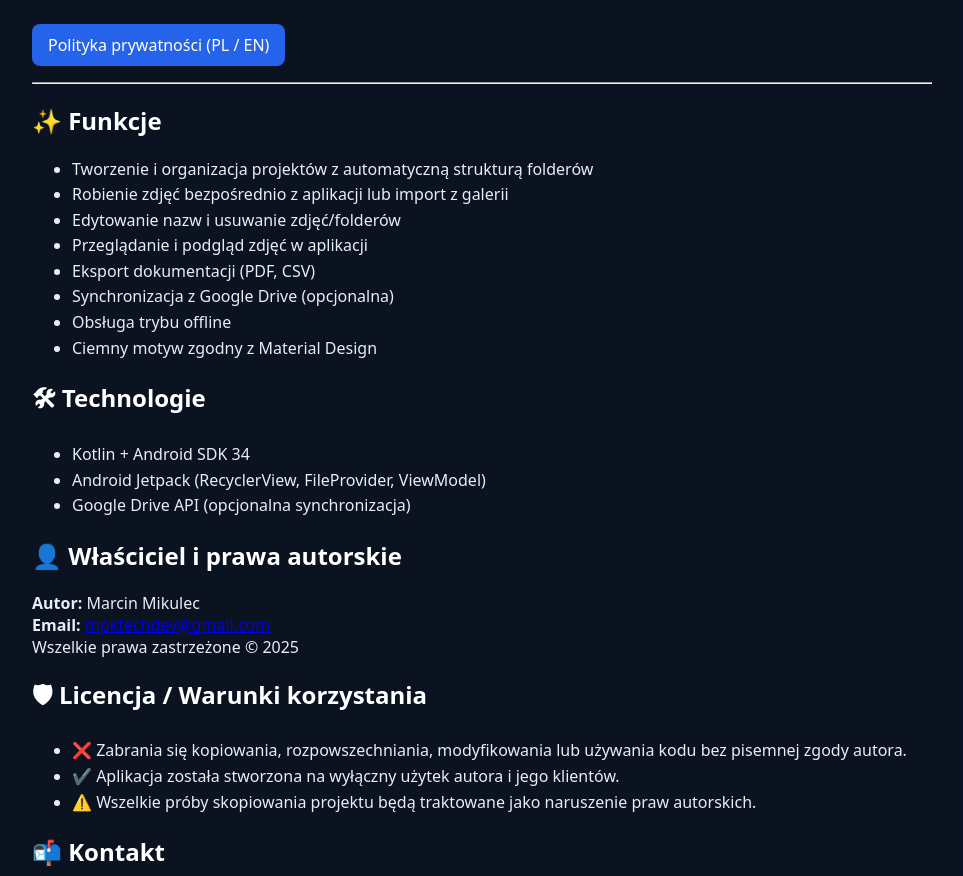
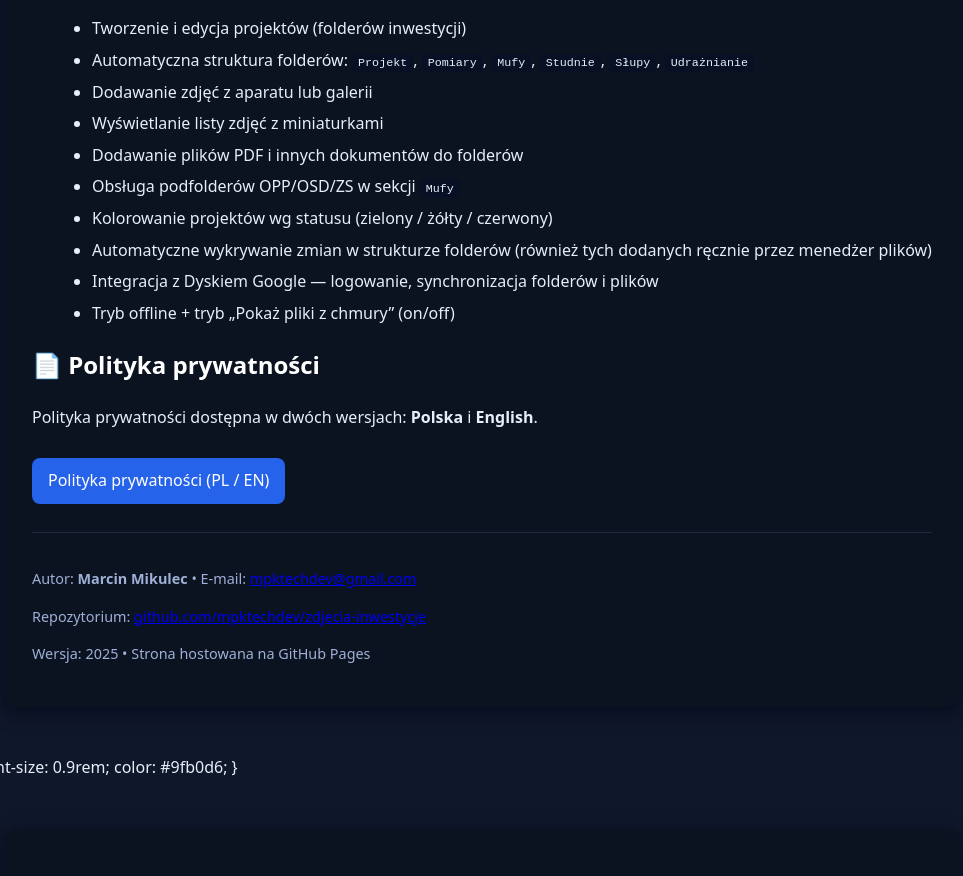
Before and after one commit to MPKtechdev/Zdj-cia-Inwestycje-, a plain HTML site: page index.html in a window 1280 px wide. Shown: the part 283-1159 px from the top of the page, without its empty margins (158-1121 px from the left). Drawn offline with Linux system fonts and the light colour scheme.

Commit message:
Update index.html

```diff
--- a/index.html
+++ b/index.html
@@ -3,8 +3,9 @@
 <head>
   <meta charset="utf-8">
   <meta name="viewport" content="width=device-width,initial-scale=1">
-  <title>Zdjęcia Inwestycje — Polityka Prywatności</title>
-  <meta name="description" content="Aplikacja Android do zarządzania dokumentacją zdjęciową projektów w budownictwie i innych branżach.">
+  <title>Zdjęcia Inwestycje — Aplikacja Android</title>
+  <meta name="description" content="Zdjęcia Inwestycje — aplikacja Android do zarządzania dokumentacją zdjęciową projektów budowlanych. Polityka prywatności i opis funkcji.">
+
   <style>
     body {
       font-family: system-ui, -apple-system, Segoe UI, Roboto, 'Helvetica Neue', Arial;
@@ -12,6 +13,7 @@
       padding: 0;
       background: #0f172a;
       color: #e6eef8;
+      line-height: 1.6;
     }
     .wrap {
       max-width: 900px;
@@ -22,6 +24,8 @@
       box-shadow: 0 6px 18px rgba(2,6,23,.6);
     }
     h1, h2, h3 { color: #fff; }
+    ul { margin-left: 20px; }
+    li { margin: 6px 0; }
     a.button {
       display: inline-block;
       margin-top: 12px;
@@ -31,10 +35,56 @@
       border-radius: 8px;
       text-decoration: none;
     }
-    a.button:hover { background: #1e40af; }
-    ul { line-height: 1.6; }
+    a.button:hover {
+      background: #1e40af;
+    }
     footer {
-      margin-top: 28px;
+      margin-top: 40px;
+      font-size: 0.9rem;
+      color: #9fb0d6;
+      border-top: 1px solid #1e293b;
+      padding-top: 20px;
+    }
+    code {
+      background: #071025;
+      padding: 2px 6px;
+      border-radius: 4px;
+      font-size: 0.9em;
+    }
+  </style>
+</head>
+<body>
+  <main class="wrap">
+    <h1>📸 Zdjęcia Inwestycje</h1>
+    <p><strong>Zdjęcia Inwestycje</strong> to aplikacja Android do zarządzania dokumentacją zdjęciową projektów budowlanych.
+    Umożliwia tworzenie folderów inwestycji, robienie zdjęć, dodawanie plików i synchronizację z Dyskiem Google.</p>
+
+    <h2>✨ Główne funkcje aplikacji</h2>
+    <ul>
+      <li>Tworzenie i edycja projektów (folderów inwestycji)</li>
+      <li>Automatyczna struktura folderów: <code>Projekt</code>, <code>Pomiary</code>, <code>Mufy</code>, <code>Studnie</code>, <code>Słupy</code>, <code>Udrażnianie</code></li>
+      <li>Dodawanie zdjęć z aparatu lub galerii</li>
+      <li>Wyświetlanie listy zdjęć z miniaturkami</li>
+      <li>Dodawanie plików PDF i innych dokumentów do folderów</li>
+      <li>Obsługa podfolderów OPP/OSD/ZS w sekcji <code>Mufy</code></li>
+      <li>Kolorowanie projektów wg statusu (zielony / żółty / czerwony)</li>
+      <li>Automatyczne wykrywanie zmian w strukturze folderów (również tych dodanych ręcznie przez menedżer plików)</li>
+      <li>Integracja z Dyskiem Google — logowanie, synchronizacja folderów i plików</li>
+      <li>Tryb offline + tryb „Pokaż pliki z chmury” (on/off)</li>
+    </ul>
+
+    <h2>📄 Polityka prywatności</h2>
+    <p>Polityka prywatności dostępna w dwóch wersjach: <strong>Polska</strong> i <strong>English</strong>.</p>
+    <p><a class="button" href="PRIVACY_POLICY.md">Polityka prywatności (PL / EN)</a></p>
+
+    <footer>
+      <p>Autor: <strong>Marcin Mikulec</strong> • E-mail: <a href="mailto:mpktechdev@gmail.com">mpktechdev@gmail.com</a></p>
+      <p>Repozytorium: <a href="https://github.com/mpktechdev/zdjecia-inwestycje" target="_blank">github.com/mpktechdev/zdjecia-inwestycje</a></p>
+      <p>Wersja: 2025 • Strona hostowana na GitHub Pages</p>
+    </footer>
+  </main>
+</body>
+</html>      margin-top: 28px;
       font-size: 0.9rem;
       color: #9fb0d6;
     }
```
